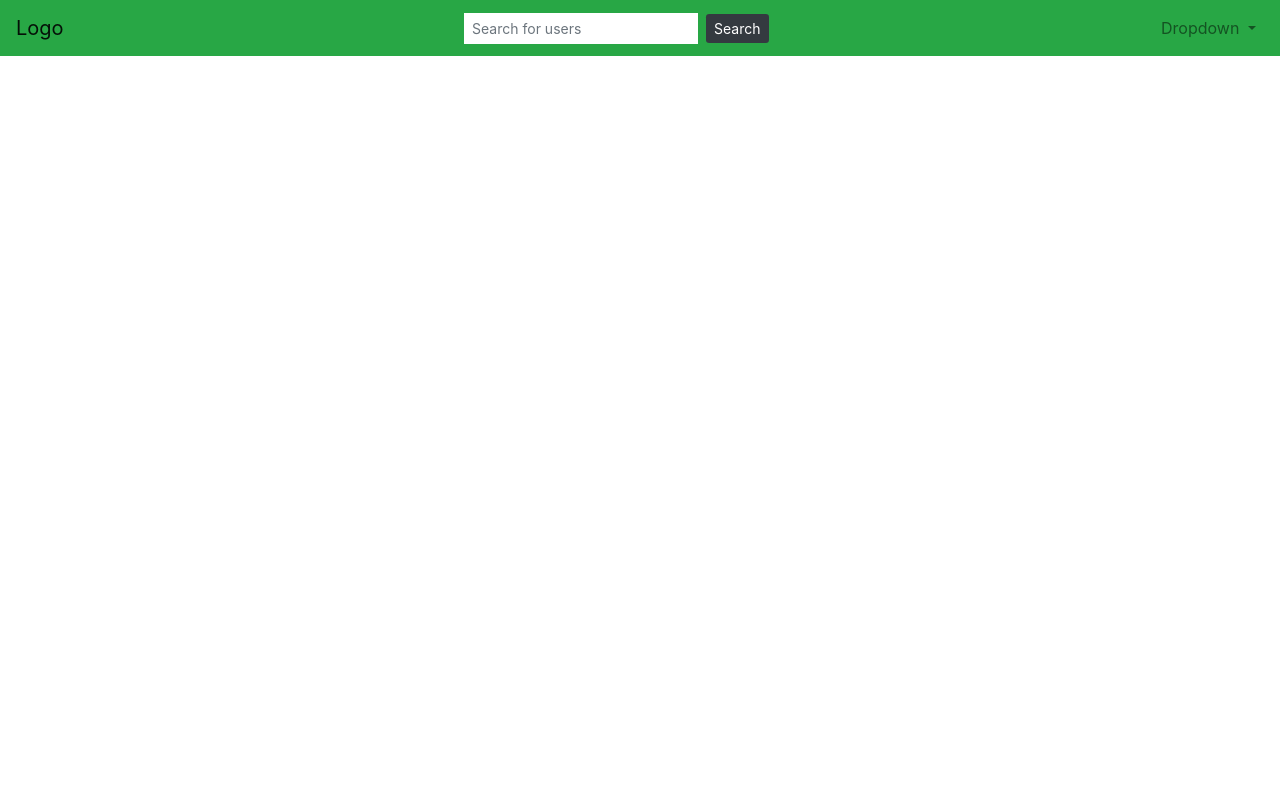
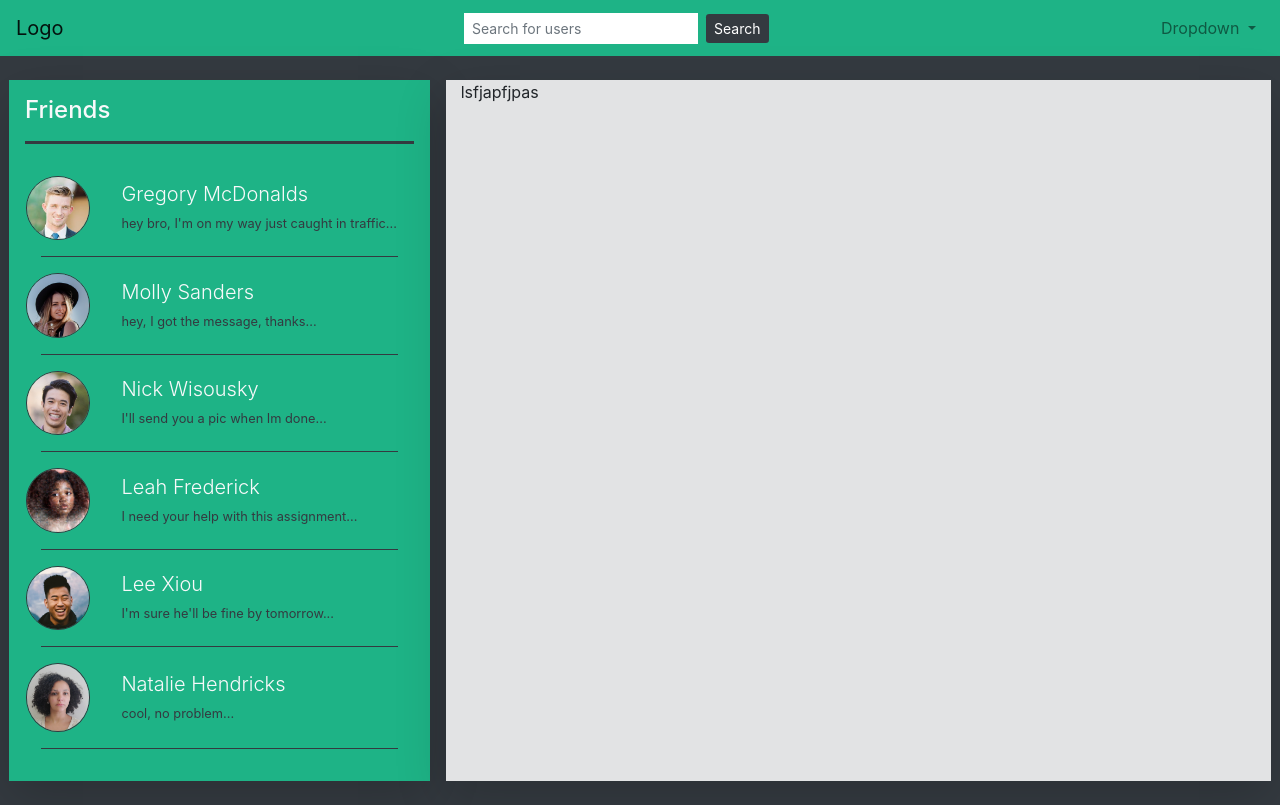
Before and after one commit to simphiwe-nkabinde/Social-Media-App-Project, a plain HTML site: page index.html in a window 1280 px wide. Drawn offline with nearby package versions, Linux system fonts and the light colour scheme.

Commit message:
added friends list section. made it responsive; invisible at small screen size

```diff
--- a/index.html
+++ b/index.html
@@ -8,12 +8,21 @@
     <!-- Bootstrap CSS -->
     <link rel="stylesheet" href="https://cdn.jsdelivr.net/npm/bootstrap@4.5.3/dist/css/bootstrap.min.css" integrity="sha384-TX8t27EcRE3e/ihU7zmQxVncDAy5uIKz4rEkgIXeMed4M0jlfIDPvg6uqKI2xXr2" crossorigin="anonymous">
 
-    <title>Hello, world!</title>
+    <title>social</title>
+    <style>
+      .bg-teal {
+        background-color: #1eb386;
+      }
+      .hr-border {
+        border-top: #343a40 1.5px solid;
+        margin: 0;
+      }
+    </style>
   </head>
   <body>
 
     <!-- NAVBAR -->
-    <nav class="navbar navbar-expand-lg navbar-light bg-success">
+    <nav class="navbar navbar-expand-lg navbar-light bg-teal">
       <a class="navbar-brand" href="#">Logo</a>
       <button class="navbar-toggler" type="button" data-toggle="collapse" data-target="#navbarSupportedContent" aria-controls="navbarSupportedContent" aria-expanded="false" aria-label="Toggle navigation">
         <span class="navbar-toggler-icon"></span>
@@ -41,6 +50,77 @@
       </div>
     </nav>
 
+    <div class="container-fluid bg-dark p-4">
+      <div class="row">
+        <!-- friends section -->
+        <div class="col-4 bg-teal p-3 shadow-lg d-none d-md-table-cell">
+          <h4 class="text-light">Friends</h4>
+          <hr style="border-top: #343a40 3px solid;">
+          <ul class="list-unstyled m-3">
+            <!-- friend1 -->
+            <li class="row py-3">
+              <img class="rounded-circle col-2 mr-3 p-0 border border-dark" src="img/pp1.jpg" alt="">
+              <div class="col align-self-center">
+                <h5 class="text-light font-weight-light">Gregory McDonalds</h5>
+                <p class="small text-dark mb-0 d-none d-lg-block">hey bro, I'm on my way just caught in traffic...</p>
+              </div>
+            </li>
+            <hr class="hr-border">
+            <!-- friend2 -->
+            <li class="row py-3">
+              <img class="rounded-circle col-2 mr-3 p-0 border border-dark" src="img/pp2.jpg" alt="">
+              <div class="col align-self-center">
+                <h5 class="text-light font-weight-light">Molly Sanders</h5>
+                <p class="small text-dark mb-0 d-none d-lg-block">hey, I got the message, thanks...</p>
+              </div>
+            </li>
+            <hr class="hr-border">
+            <!-- friend3 -->
+            <li class="row py-3">
+              <img class="rounded-circle col-2 mr-3 p-0 border border-dark" src="img/pp3.jpg" alt="">
+              <div class="col align-self-center">
+                <h5 class="text-light font-weight-light">Nick Wisousky</h5>
+                <p class="small text-dark mb-0 d-none d-lg-block">I'll send you a pic when Im done...</p>
+              </div>
+            </li>
+            <hr class="hr-border">
+            <!-- friend4 -->
+            <li class="row py-3">
+              <img class="rounded-circle col-2 mr-3 p-0 border border-dark" src="img/pp4.jpg" alt="">
+              <div class="col align-self-center">
+                <h5 class="text-light font-weight-light">Leah Frederick</h5>
+                <p class="small text-dark mb-0 d-none d-lg-block">I need your help with this assignment...</p>
+              </div>
+            </li>
+            <hr class="hr-border">
+            <!-- friend5 -->
+            <li class="row py-3">
+              <img class="rounded-circle col-2 mr-3 p-0 border border-dark" src="img/pp5.jpg" alt="">
+              <div class="col align-self-center">
+                <h5 class="text-light font-weight-light">Lee Xiou</h5>
+                <p class="small text-dark mb-0 d-none d-lg-block">I'm sure he'll be fine by tomorrow...</p>
+              </div>
+            </li>
+            <hr class="hr-border">
+            <!-- friend6 -->
+            <li class="row py-3">
+              <img class="rounded-circle col-2 mr-3 p-0 border border-dark" src="img/pp6.jpg" alt="">
+              <div class="col align-self-center">
+                <h5 class="text-light font-weight-light">Natalie Hendricks</h5>
+                <p class="small text-dark mb-0 d-none d-lg-block">cool, no problem...</p>
+              </div>
+            </li>
+            <hr class="hr-border">
+
+          </ul>
+        </div>
+        <!-- chats section -->
+        <div class="col ml-3 shadow-lg" style="background-color: #e2e3e4;">
+          lsfjapfjpas
+        </div>
+      </div>
+    </div>
+
     <!-- Optional JavaScript; choose one of the two! -->
 
     <!-- Option 1: jQuery and Bootstrap Bundle (includes Popper) -->
```
Also changed, not shown: img/pp1.jpg (added), img/pp2.jpg (added), img/pp3.jpg (added), img/pp4.jpg (added), img/pp5.jpg (added), img/pp6.jpg (added).
